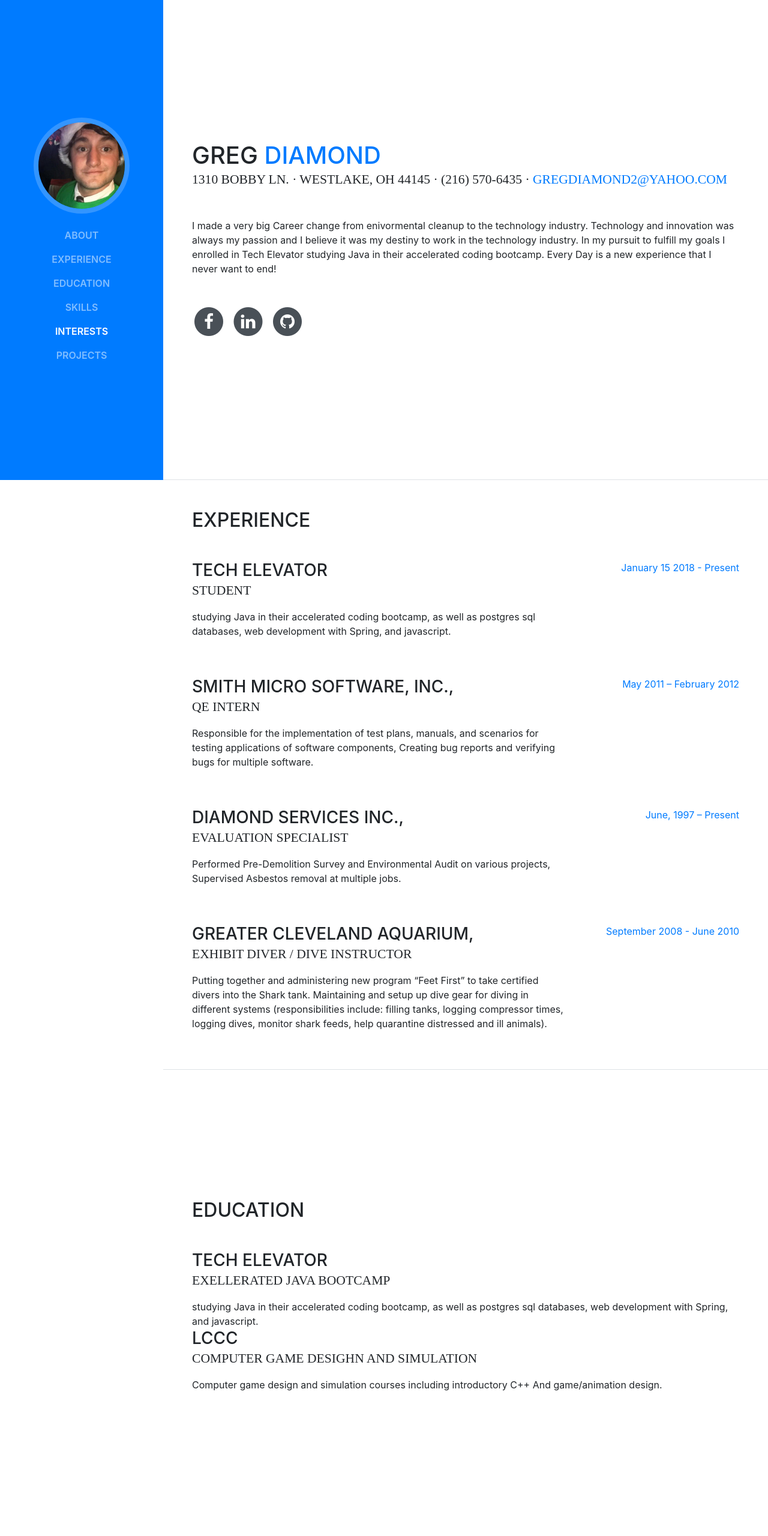
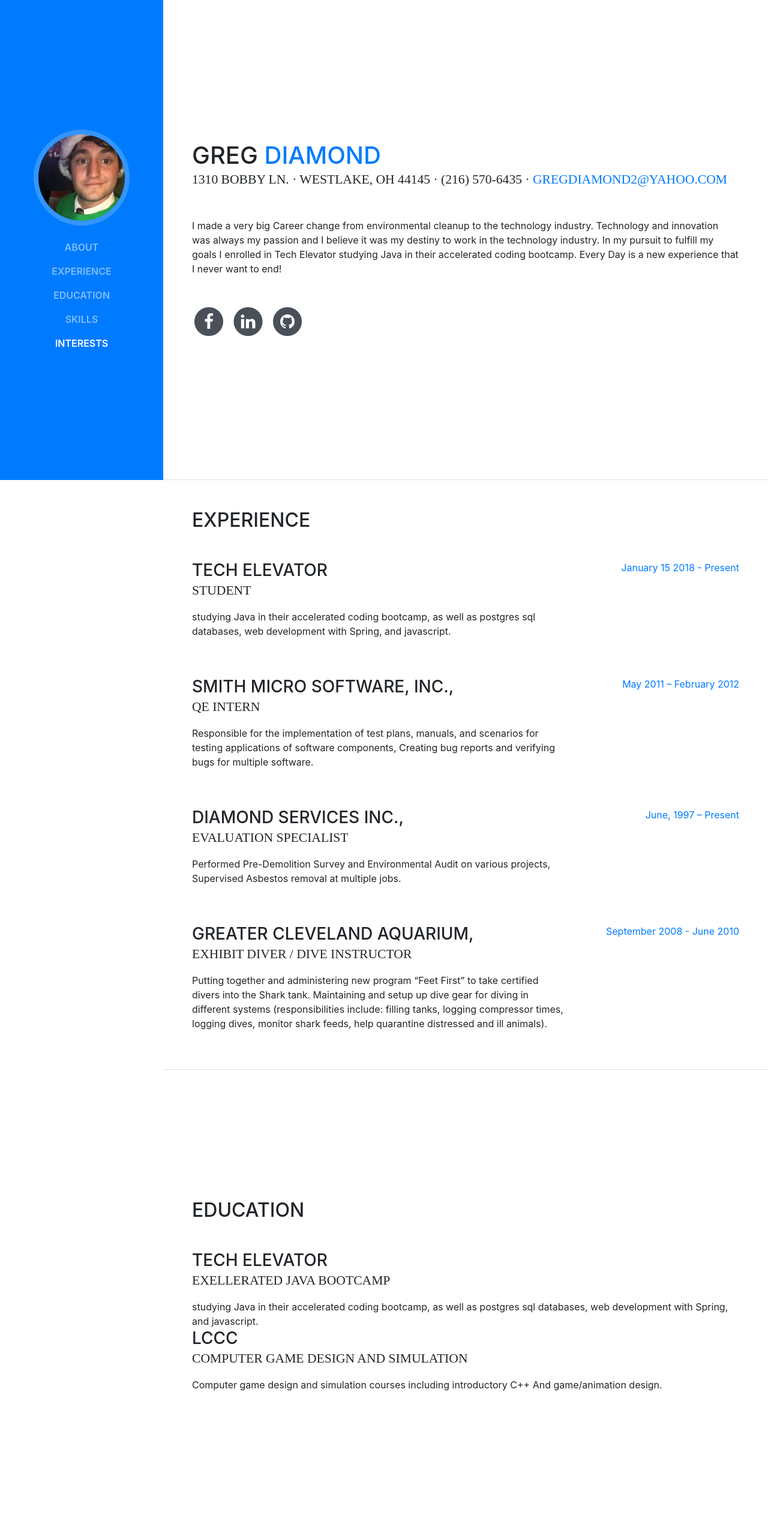
Before and after one commit to gregdiamond2/gregdiamondwebsite.github.io, a website with bundled scripts: page index.html in a window 1280 px wide. Shown: the top 2560 px of the page at 60% size. Built offline with nearby package versions, Linux system fonts and the light colour scheme; a web font is replaced by a local one.

Commit message:
making some changes

```diff
--- a/index.html
+++ b/index.html
@@ -54,9 +54,9 @@
           <li class="nav-item">
             <a class="nav-link js-scroll-trigger" href="#interests">Interests</a>
           </li>
-          <li class="nav-item">
+          <!-- <li class="nav-item">
             <a class="nav-link js-scroll-trigger" href="#awards">Projects</a>
-          </li>
+          </li> -->
         </ul>
       </div>
     </nav>
@@ -71,7 +71,7 @@
           <div class="subheading mb-5">1310 Bobby ln. · Westlake, OH 44145 · (216) 570-6435 ·
             <a href="gregdiamond2@yahoo.com">gregdiamond2@yahoo.com</a>
           </div>
-          <p class="mb-5">I made a very big Career change from enivormental cleanup to the technology industry. Technology and innovation was always my passion and I believe it was my destiny to work in the technology industry. In my pursuit to fulfill my goals I enrolled in Tech Elevator studying Java in their accelerated coding bootcamp. Every Day is a new experience that I never want to end!    </p>
+          <p class="mb-5">I made a very big Career change from environmental cleanup to the technology industry. Technology and innovation was always my passion and I believe it was my destiny to work in the technology industry. In my pursuit to fulfill my goals I enrolled in Tech Elevator studying Java in their accelerated coding bootcamp. Every Day is a new experience that I never want to end!    </p>
           <ul class="list-inline list-social-icons mb-0">
             <li class="list-inline-item">
               <a href="https://www.facebook.com/">
@@ -169,7 +169,7 @@
           <div class="resume-item d-flex flex-column flex-md-row">
             <div class="resume-content mr-auto">
               <h3 class="mb-0">LCCC</h3>
-              <div class="subheading mb-3">Computer Game Desighn and Simulation</div>
+              <div class="subheading mb-3">Computer Game Design and Simulation</div>
               <div>Computer game design and simulation courses including introductory C++ And game/animation design.</div>
 
         </div>
@@ -235,17 +235,17 @@
       </div>
       </section>
 
-      <section class="resume-section p-3 p-lg-5 d-flex flex-column" id="Projects">
+      <!-- <section class="resume-section p-3 p-lg-5 d-flex flex-column" id="Projects">
         <div class="my-auto">
           <h2 class="mb-5">projects &amp; side projects</h2>
           <ul class="fa-ul mb-0">
             <li>
               <i class=""></i>
-              </li>comming soon a few currently on github.
+              </li>Comming soon!
 
           </ul>
         </div>
-      </section>
+      </section> -->
 
     </div>
 
```
Also changed, not shown: 9 other files.
